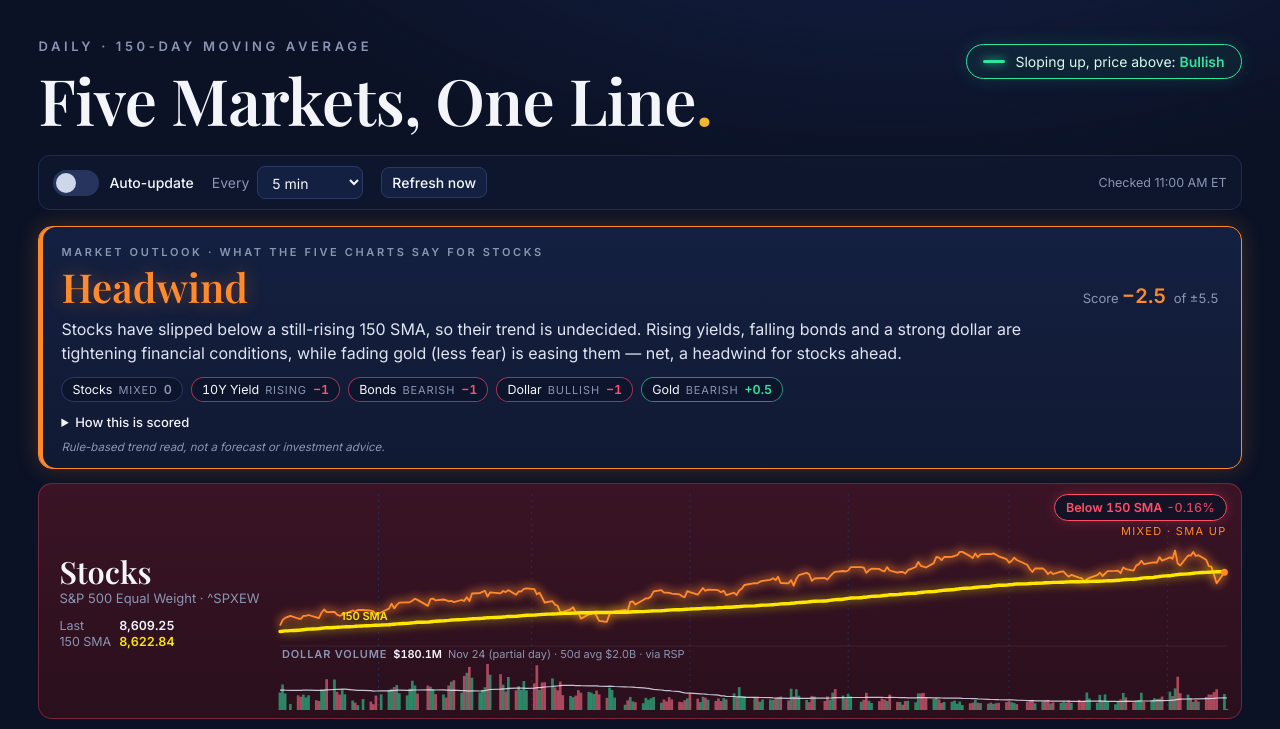
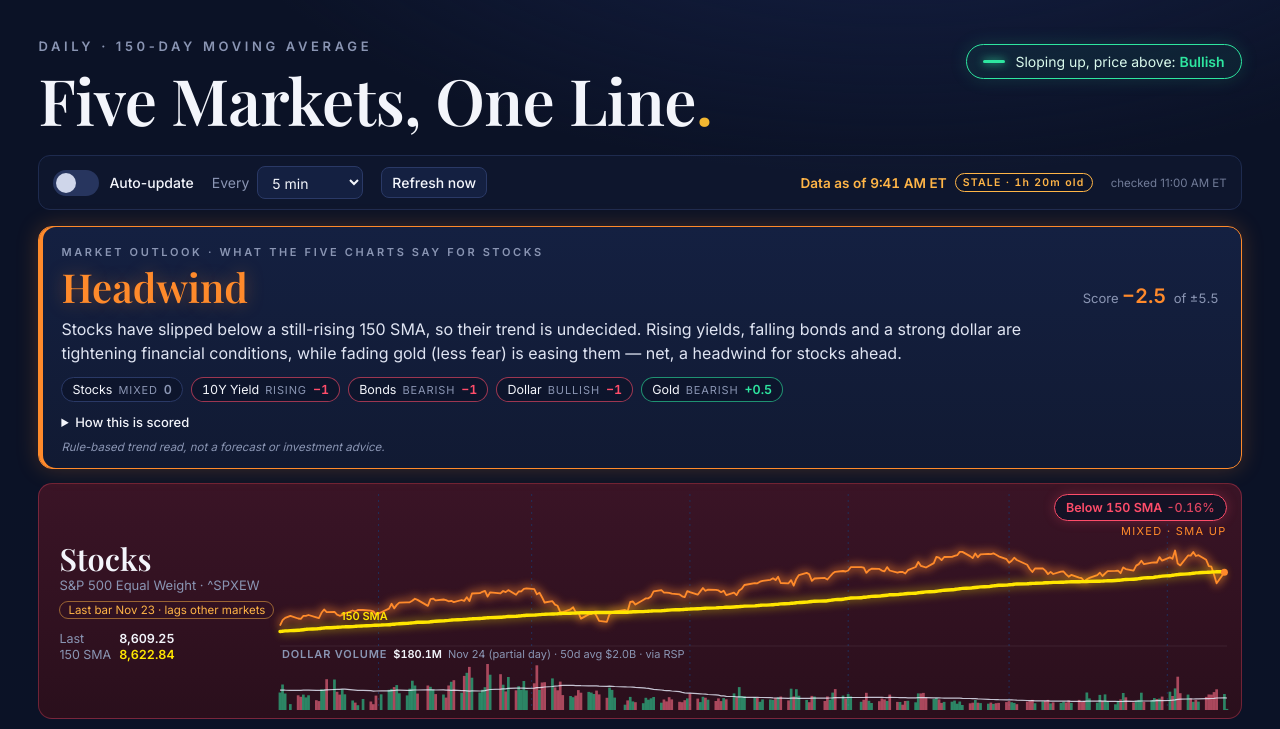
Before and after one commit to MikeMclaughlin/five-markets, a plain HTML site: page index.html in a window 1280 px wide. Shown: the top 729 px of the page. Drawn offline with nearby package versions, Linux system fonts and the light colour scheme.

Commit message:
v1.5: show data-as-of time from markets.json with STALE indicator; page check time secondary

```diff
--- a/app.js
+++ b/app.js
@@ -173,6 +173,7 @@
     const ms = ORDER.map((id) => data.markets.find((m) => m.id === id)).filter(Boolean);
     const dom = domain(ms);
     // Build new DOM off-screen, then swap in one step so nothing blanks.
+    const laggers = findLaggers(ms, Date.parse(data.generatedAt));
     const frag = document.createDocumentFragment();
     ms.forEach((m) => {
       const card = document.createElement("article");
@@ -182,6 +183,7 @@
         <div class="info">
           <div class="name">${esc(m.name)}</div>
           <div class="sub">${esc(m.subtitle)} · ${esc(m.symbol)}</div>
+          ${laggers[m.id] ? `<span class="lag">Last bar ${esc(laggers[m.id])} · lags other markets</span>` : ""}
           <div class="vals"><span>Last</span><b>${fmtNum(m.last, m.decimals, m.unit)}</b>
             <span>150 SMA</span><b class="s">${fmtNum(m.smaLast, m.decimals, m.unit)}</b></div>
         </div>
@@ -197,7 +199,68 @@
     panelsEl.querySelectorAll(".card").forEach((c, i) => drawChart(c.querySelector("svg"), ms[i], dom));
     drawAxis(dom);
     $("lastUpdated").textContent = etFmt.format(new Date(data.generatedAt)) + " ET";
+    renderAsOf();
   }
+
+  // ---------- data age / staleness ----------
+  // Uses the generatedAt timestamp written by the fetch job (never the page-load time).
+  // Rule: regular session = Mon–Fri 9:30 AM–4:00 PM ET. During the session, data older than
+  // 45 minutes is STALE. Outside the session (evenings, pre-market, weekends) data is fine as long
+  // as it was fetched after the most recent session close (with the same 45-minute grace right
+  // after the close). More than 2 hours past the threshold = severe (red), otherwise amber.
+  const STALE_MIN = 45, SEVERE_MIN = 120, DAY = 86400000;
+  const etPartsFmt = new Intl.DateTimeFormat("en-US", { timeZone: "America/New_York", hourCycle: "h23",
+    year: "numeric", month: "2-digit", day: "2-digit", hour: "2-digit", minute: "2-digit", second: "2-digit" });
+  function etWall(ms) { // ET wall-clock time encoded as a UTC timestamp
+    const p = Object.fromEntries(etPartsFmt.formatToParts(new Date(ms)).map((x) => [x.type, x.value]));
+    return Date.UTC(+p.year, +p.month - 1, +p.day, +p.hour % 24, +p.minute, +p.second);
+  }
+  const isWeekday = (w) => { const d = new Date(w).getUTCDay(); return d >= 1 && d <= 5; };
+  const minsOfDay = (w) => (w % DAY) / 60000;
+  function lastClose(w) { // most recent 4:00 PM ET weekday close at or before wall time w
+    let c = w - (w % DAY) + 960 * 60000;
+    if (!isWeekday(w) || minsOfDay(w) < 960) { do { c -= DAY; } while (!isWeekday(c)); }
+    return c;
+  }
+  function staleness(genMs, nowMs) {
+    const w = etWall(nowMs), g = etWall(genMs);
+    const inSession = isWeekday(w) && minsOfDay(w) >= 570 && minsOfDay(w) < 960;
+    const threshold = inSession ? w - STALE_MIN * 60000 : Math.min(lastClose(w), w - STALE_MIN * 60000);
+    const behind = (threshold - g) / 60000;
+    return { stale: behind > 0, severe: behind > SEVERE_MIN, inSession, ageMin: Math.max(0, (nowMs - genMs) / 60000) };
+  }
+  function fmtAge(min) {
+    if (min < 60) return Math.round(min) + "m";
+    if (min < 48 * 60) return Math.floor(min / 60) + "h " + Math.round(min % 60) + "m";
+    return Math.round(min / 1440) + "d";
+  }
+  function sessionDate(w) { // trading date the data should cover at wall time w
+    let d = w - (w % DAY);
+    if (!isWeekday(w) || minsOfDay(w) < 570) { do { d -= DAY; } while (!isWeekday(d)); }
+    return new Date(d).toISOString().slice(0, 10);
+  }
+  function findLaggers(ms, genMs) {
+    const out = {}, newest = ms.reduce((a, m) => (m.lastDate > a ? m.lastDate : a), "");
+    const expect = sessionDate(etWall(genMs));
+    ms.forEach((m) => {
+      if (m.lastDate < newest && m.lastDate < expect)
+        out[m.id] = new Date(toT(m.lastDate)).toLocaleDateString("en-US", { month: "short", day: "numeric", timeZone: "UTC" });
+    });
+    return out;
+  }
+  function renderAsOf() {
+    if (!data) return;
+    const gen = Date.parse(data.generatedAt), now = Date.now(), el2 = $("asOf");
+    const sameDay = etWall(gen) - (etWall(gen) % DAY) === etWall(now) - (etWall(now) % DAY);
+    const when = sameDay ? etTime.format(new Date(gen)) : etFmt.format(new Date(gen));
+    const st = staleness(gen, now);
+    el2.className = "asof" + (st.stale ? (st.severe ? " stale severe" : " stale") : "");
+    el2.innerHTML = `Data as of ${esc(when)} ET` + (st.stale ? ` <span class="stale-tag">STALE · ${fmtAge(st.ageMin)} old</span>` : "");
+    el2.title = st.stale
+      ? (st.inSession ? "Market is open and this data is more than 45 minutes old." : "No data fetched since the last market close.")
+      : "When the data file was generated by the fetch job.";
+  }
+  setInterval(renderAsOf, 60000);
 
   // ---------- market outlook (rule-based, from the equity market's point of view) ----------
   // sign: +1 means "bullish trend in this market is good for stocks", -1 means it is bad.
@@ -293,7 +356,7 @@
     return +sel.value;
   }
   function statusText() {
-    const now = "Checked " + etTime.format(new Date()) + " ET";
+    const now = "checked " + etTime.format(new Date()) + " ET";
     return toggle.checked && nextAt ? `${now} · next ${etTime.format(nextAt)} ET` : now;
   }
   function schedule() {
--- a/index.html
+++ b/index.html
@@ -42,6 +42,7 @@
       <input type="number" id="customMinutes" min="1" max="1440" step="1" placeholder="min" hidden>
     </label>
     <button type="button" id="refreshBtn">Refresh now</button>
+    <span class="asof" id="asOf" title="When the data file was generated by the fetch job">Data as of —</span>
     <span class="status" id="status" aria-live="polite"></span>
   </section>
 
@@ -76,8 +77,8 @@
 
   <footer>
     <span>Data: Yahoo Finance daily closes (^SPXEW, ^TNX, ZB=F, DX-Y.NYB, GC=F)</span>
-    <span>Last updated: <b id="lastUpdated">—</b></span>
-    <span>v1.4</span>
+    <span>Data as of: <b id="lastUpdated">—</b></span>
+    <span>v1.5</span>
   </footer>
 </main>
 <script src="app.js"></script>
--- a/style.css
+++ b/style.css
@@ -34,7 +34,12 @@ input[type=number]{width:76px}
 button{cursor:pointer;font-weight:500}
 button:hover{border-color:var(--gold)}
 button:disabled{opacity:.6;cursor:progress}
-.status{font-size:12.5px;margin-left:auto}
+.asof{margin-left:auto;display:inline-flex;align-items:center;gap:8px;font-size:13.5px;font-weight:600;color:var(--text);font-variant-numeric:tabular-nums}
+.asof.stale{color:#ffb547}
+.asof.severe{color:#ff5c77}
+.stale-tag{font-size:10.5px;font-weight:700;letter-spacing:.12em;padding:2px 7px;border-radius:999px;border:1.5px solid currentColor;background:rgba(11,18,38,.6)}
+.status{font-size:11.5px;opacity:.8}
+.lag{display:inline-block;margin-top:6px;font-size:11.5px;color:#ffb547;border:1px solid rgba(255,181,71,.5);border-radius:999px;padding:1px 8px;width:max-content}
 .status.err{color:#ffb3bf}
 
 .panels{display:flex;flex-direction:column;gap:12px}
@@ -129,6 +134,7 @@ footer span:last-child{margin-left:auto}
   .axis-spacer{display:none}
   .axis-wrap{padding:0 10px 0 4px}
   .axis text{font-size:10.5px}
+  .asof{margin-left:0;width:100%}
   .status{margin-left:0;width:100%}
   footer span:last-child{margin-left:0}
   .legend{padding:6px 12px}
```
Also changed, not shown: 1 other file.
